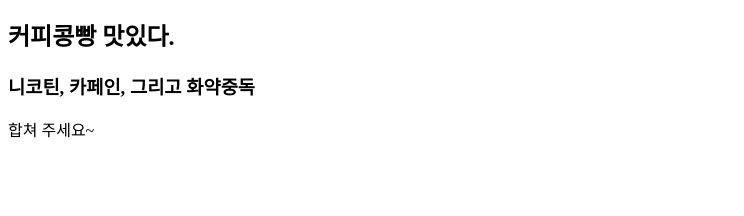
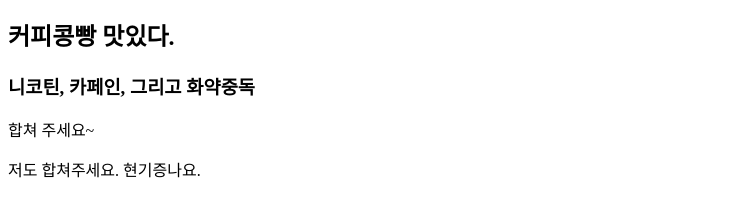
Before and after one commit to sootopia/with-sean-practice, a plain HTML site: page index.html in a window 1280 px wide. Shown: the part 146-362 px from the top of the page, without its empty margins (0-744 px from the left). Drawn offline with Linux system fonts and the light colour scheme.

Commit message:
p tag 저도 추가했어요. PL 요청드립니다!

```diff
--- a/index.html
+++ b/index.html
@@ -17,5 +17,6 @@
     <h2>커피콩빵 맛있다.</h2>
     <h3>니코틴, 카페인, 그리고 화약중독</h3>
     <p>합쳐 주세요~</p>
+    <p>저도 합쳐주세요. 현기증나요.</p>
 </body>
 </html>
```
